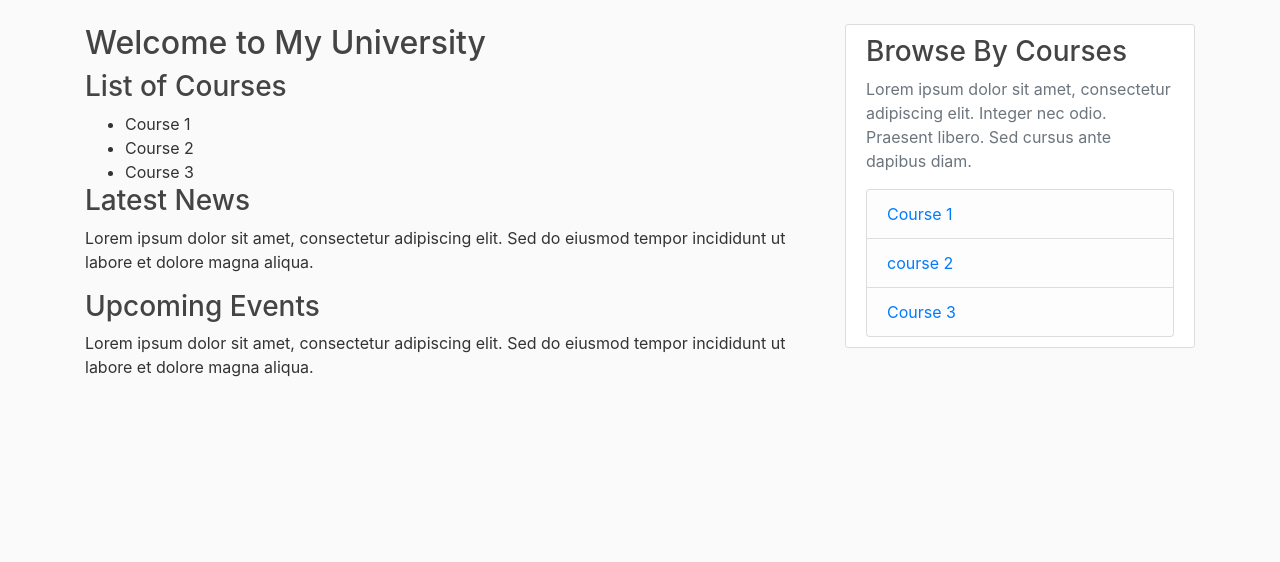
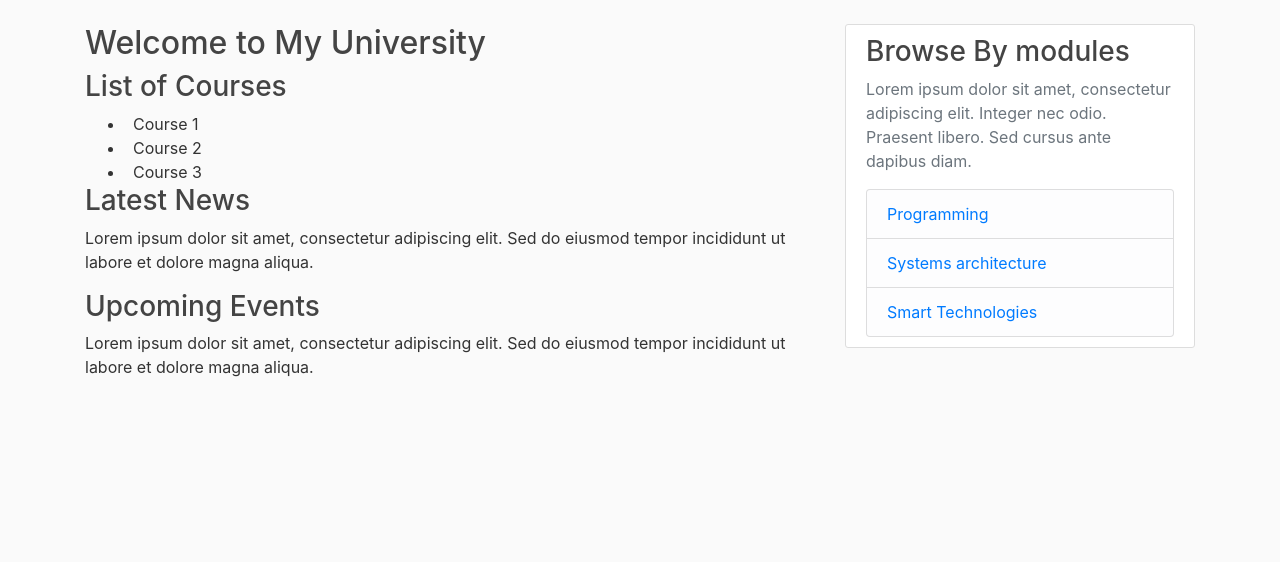
Before and after one commit to colleym-cloud/registrationApp, a Django app: page / in a window 1280 px wide. Shown: the part 56-618 px from the top of the page. Run offline with Django 4.2, Linux system fonts and the light colour scheme; some libraries are stand-ins or nearby versions.

Commit message:
minimum+

```diff
--- a/moduleregproject/registration_app/templates/base.html
+++ b/moduleregproject/registration_app/templates/base.html
@@ -53,16 +53,16 @@
             </div>
             <div class="col-md-4">
                 <div class="content-section">
-                    <h3>Browse By Courses</h3>
+                    <h3>Browse By modules</h3>
                     <p class='text-muted'>Lorem ipsum dolor sit amet, consectetur adipiscing elit. Integer nec odio.
                         Praesent libero. Sed cursus ante dapibus diam.</p>
                     <ul class="list-group">
 
-                        <li class="list-group-item list-group-item-light"><a class="mr-2" href="/modules/course/2">Course 1</a></li>
+                        <li class="list-group-item list-group-item-light"><a class="mr-2" href="/module_details/55-403333/"> Programming </a></li>
 
-                        <li class="list-group-item list-group-item-light"><a class="mr-2" href="/modules/course/3">course 2</a></li>
+                        <li class="list-group-item list-group-item-light"><a class="mr-2" href="/module_details/55-503965/"> Systems architecture</a></li>
 
-                        <li class="list-group-item list-group-item-light"><a class="mr-2" href="/modules/course/1">Course 3</a></li>
+                        <li class="list-group-item list-group-item-light"><a class="mr-2" href="/module_details/55-506367/">Smart Technologies</a></li>
                                 </ul>
                 </div>
             </div>
--- a/moduleregproject/registration_app/templates/home.html
+++ b/moduleregproject/registration_app/templates/home.html
@@ -9,9 +9,9 @@
     <section id="courses">
         <h3>List of Courses</h3>
         <ul>
-            <li>Course 1</li>
-            <li>Course 2</li>
-            <li>Course 3</li>
+            <li><a class="mr-2" href="/module_details/55-403333/"></a>Course 1</li>
+            <li><a class="mr-2" href="/module_details/55-403333/"></a>Course 2</li>
+            <li><a class="mr-2" href="/module_details/55-403333/"></a>Course 3</li>
             <!-- Add more courses as needed -->
         </ul>
     </section>
--- a/moduleregproject/registration_app/templates/student_profile.html
+++ b/moduleregproject/registration_app/templates/student_profile.html
@@ -1,3 +1,5 @@
+<!-- student_profile.html -->
+
 {% extends 'base.html' %}
 {% load crispy_forms_tags %}
 
--- a/moduleregproject/registration_app/views.py
+++ b/moduleregproject/registration_app/views.py
@@ -104,7 +104,7 @@ def create_module(request):
 
 
 def module_details(request, module_code):
-    module = get_object_or_404(Module, module_code=module_code)
+    module = get_object_or_404(Module, code=module_code)
     return render(request, 'module_details.html', {'module': module})
 
 
```
Also changed, not shown: moduleregproject/registration_app/templates/module_details.html (+14 -10 lines).
